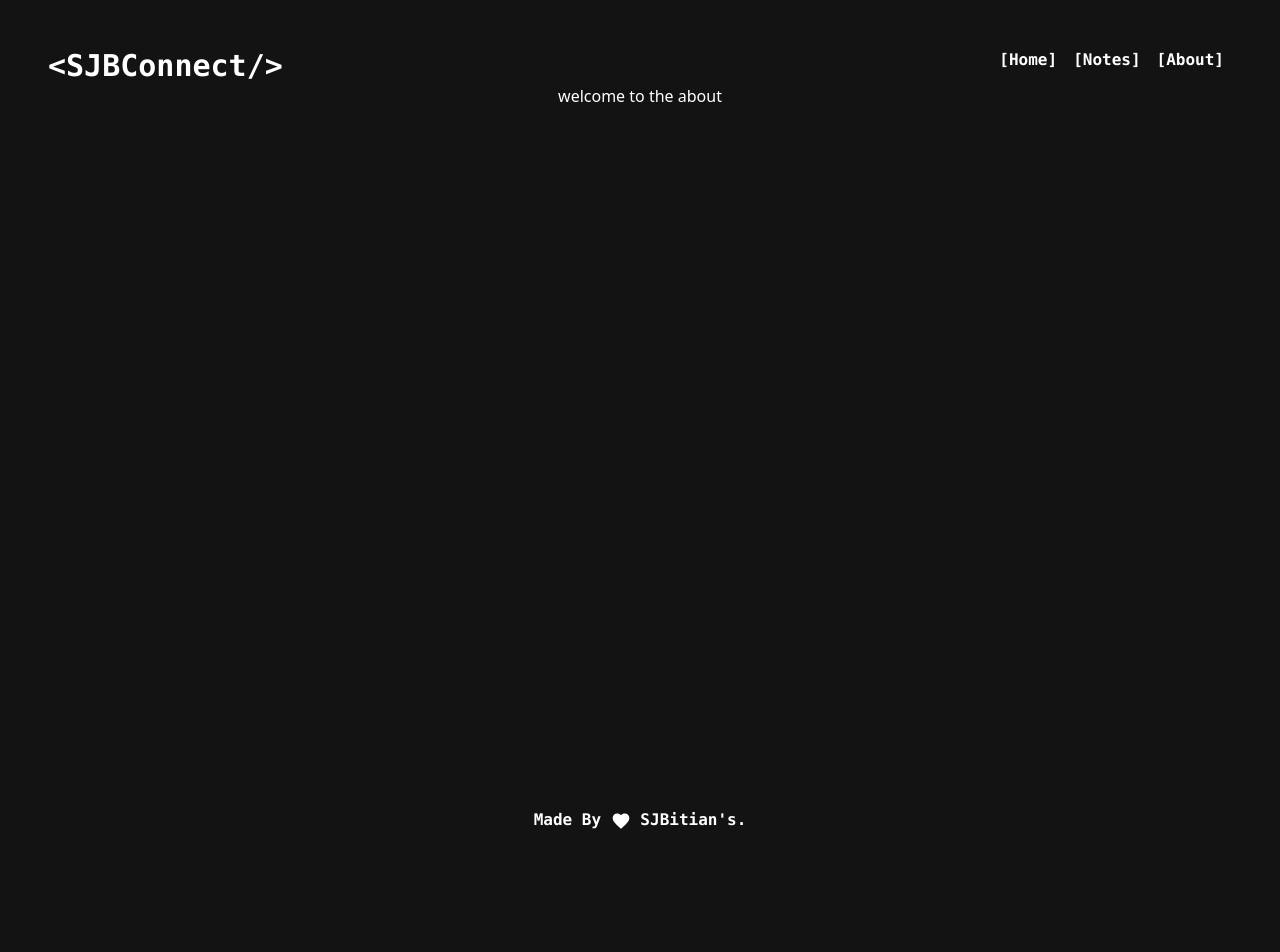
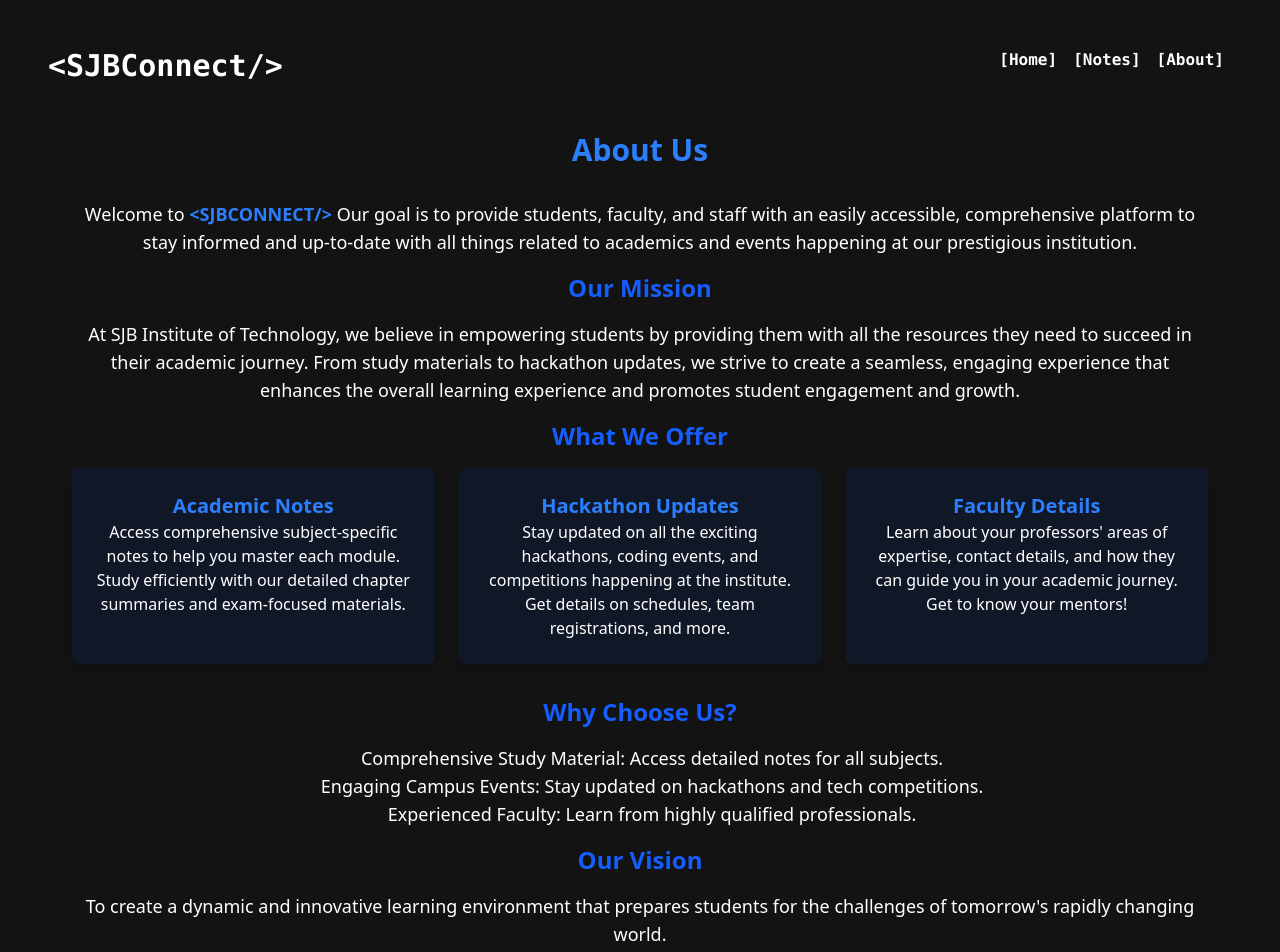
Before and after one commit to m-rishikesh/sjbconnect, a React (Vite) app: page /about in a window 1280 px wide. Shown: the top 952 px of the page. Before the commit the page ends 864 px from the top, so only its background shows below. Built offline with nearby package versions, Linux system fonts and the light colour scheme.

Commit message:
updates notes and about component

```diff
--- a/src/components/About.jsx
+++ b/src/components/About.jsx
@@ -2,7 +2,47 @@
 export default function About(){
     return (
         <>
-        <p>welcome to the about</p>
+        <div className="container mx-auto px-6 py-12">
+  <h1 className="text-3xl font-bold text-center text-blue-500 mb-8">About Us</h1>
+
+  <p className="text-lg text-white mb-4">Welcome to <strong className="text-blue-500">{"<SJBCONNECT/>"}</strong> Our goal is to provide students, faculty, and staff with an easily accessible, comprehensive platform to stay informed and up-to-date with all things related to academics and events happening at our prestigious institution.</p>
+
+  <h2 className="text-2xl font-semibold text-blue-600 mb-4">Our Mission</h2>
+  <p className="text-lg text-white mb-4">At SJB Institute of Technology, we believe in empowering students by providing them with all the resources they need to succeed in their academic journey. From study materials to hackathon updates, we strive to create a seamless, engaging experience that enhances the overall learning experience and promotes student engagement and growth.</p>
+
+  <h2 className="text-2xl font-semibold text-blue-600 mb-4">What We Offer</h2>
+
+  <div className="grid grid-cols-1 md:grid-cols-2 lg:grid-cols-3 gap-6 mb-8">
+    <div className="bg-gray-900 p-6 rounded-lg shadow-lg">
+      <h3 className="text-xl font-semibold text-blue-500">Academic Notes</h3>
+      <p className="text-white">Access comprehensive subject-specific notes to help you master each module. Study efficiently with our detailed chapter summaries and exam-focused materials.</p>
+    </div>
+
+    <div className="bg-gray-900 p-6 rounded-lg shadow-lg">
+      <h3 className="text-xl font-semibold text-blue-500">Hackathon Updates</h3>
+      <p className="text-white">Stay updated on all the exciting hackathons, coding events, and competitions happening at the institute. Get details on schedules, team registrations, and more.</p>
+    </div>
+
+    <div className="bg-gray-900 p-6 rounded-lg shadow-lg">
+      <h3 className="text-xl font-semibold text-blue-500">Faculty Details</h3>
+      <p className="text-white">Learn about your professors' areas of expertise, contact details, and how they can guide you in your academic journey. Get to know your mentors!</p>
+    </div>
+  </div>
+
+  <h2 className="text-2xl font-semibold text-blue-600 mb-4">Why Choose Us?</h2>
+  <ul className="list-none pl-6 mb-4">
+    <li className="text-lg text-white">Comprehensive Study Material: Access detailed notes for all subjects.</li>
+    <li className="text-lg text-white">Engaging Campus Events: Stay updated on hackathons and tech competitions.</li>
+    <li className="text-lg text-white">Experienced Faculty: Learn from highly qualified professionals.</li>
+  </ul>
+
+  <h2 className="text-2xl font-semibold text-blue-600 mb-4">Our Vision</h2>
+  <p className="text-lg text-white mb-4">To create a dynamic and innovative learning environment that prepares students for the challenges of tomorrow's rapidly changing world.</p>
+
+  <h2 className="text-2xl font-semibold text-blue-600 mb-4">Connect With Us</h2>
+  <p className="text-lg text-white mb-4">If you have any questions, suggestions, or would like to contribute notes or event updates, feel free to reach out to us at <a href="#" className="text-blue-500">support@sjbit.edu</a>. We are always here to help!</p>
+</div>
+
         </>
     )
 }
--- a/src/components/Notes.jsx
+++ b/src/components/Notes.jsx
@@ -1,43 +1,85 @@
-import { Link } from 'react-router-dom';
 import FolderOpenIcon from '@mui/icons-material/FolderOpen';
 import { useState } from 'react';
-export default function Notes(){
-    const depts = ['CSE','ISE','ECE','CS-DS'];
-    const years = ['1st Year','2nd Year','3rd Year','4th Year']
-    const [yearbool,setyearbool] = useState(false);
-    return(
+import { render } from 'react-dom';
+
+export default function Notes() {
+  const depts = ['CSE', 'ISE', 'ECE', 'CS-DS'];
+  const noteslist = ['[Module-1]', '[Module-2]', '[Module-3]', '[Module-4]', '[Module-5]'];
+  const years = ['1st Year', '2nd Year', '3rd Year', '4th Year'];
+  const [yearbool, setyearbool] = useState(false);
+  const [notesbool, setnotesbool] = useState(false);
+  const noteslinklist = ['https://www.google.com','facebook.com','xvideos.com','x.com','pink.com']
+
+  // Refactored rendercontent function to return JSX
+  const rendercontent = (elementsList, setboolFunc) => {
+    return elementsList.map((element, index) => (
+
+      <div
+        key={index}
+        className="container flex w-full font-mono hover:text-amber-300 my-10"
+        onClick={() => setboolFunc(true)}
+      >
+        {/* cards section */}
+        <div className="elements py-3 w-full text-left px-2 cursor-pointer">
+          <FolderOpenIcon />
+          <span className="px-3 text-xl">{element}</span>
+        </div>
+      </div>
+    ));
+  };
+
+  const renderoperations = () =>{
+    return [...Array(5)].map((_, index) => (
+        <div key={index}>[Download Notes]</div>
+      ));
+  }
+
+  const backfunc = ()=>{
+    if(notesbool){
+        setnotesbool(false)
+    }
+    else if(yearbool){
+        setyearbool(false)
+    }
+  }
+  return (
     <>
       <div className="maincontainer py-19 relative">
         {yearbool && (
-          <span onClick={() =>setyearbool(false)} className="text-left border-2 border-white absolute top-10 left-0 px-2 py-2 cursor-pointer">
-            Back
+          <span
+            onClick={backfunc}
+            className="text-left absolute top-10 left-3 px-2 py-2 cursor-pointer hover:text-amber-300 font-mono hover:border-amber-300 border-2 border-white"
+          >
+            {"< Back"}
           </span>
         )}
-        {(!yearbool)?depts.map((dept)=>(
-            <Link to="#">
-            <div className="container flex  w-full font-mono hover:text-amber-300  key={dept} my-10 "onClick={()=>{setyearbool(true)}}>
+
+        {notesbool
+          ? <>
+          <div className="container flex flex-col">
+            {noteslist.map((element, index) => (
+
+        <div
+            key={index}
+            className="container flex font-mono my-10"
+            onClick={() => setboolFunc(true)}
+        >
   {/* cards section */}
-            <div className="elements py-3 border-2 border-white w-full text-left px-2 cursor-pointer hover:border-amber-300">
-             <FolderOpenIcon className=''/>
-             <span className='px-3 text-xl'>{dept}</span>
+  <div className="elements py-3 w-full text-left px-2 cursor-pointer">
+    <FolderOpenIcon />
+    <span className="px-3 text-xl">{element}</span>
+    <span className='hover:text-indigo-500 border-2 border-white p-2 mx-2 hover:border-blue-500'><a href={noteslinklist[index]} target="_blank">Download</a></span>
+    <span className='hover:text-red-500 border-2 border-white p-2 mx-2 hover:border-red-500'><a href="" target='_blank'>View PDF</a></span>
+
   </div>
 </div>
-             </Link>
-        ))
-        :
-        years.map((year)=>(
-            <Link to="#">
-            <div className="container flex  w-full font-mono hover:text-amber-300  key={dept} my-10 "onClick={()=>{setyearbool(true)}}>
-            {/* cards section */}
-            <div className="elements py-3 border-2 border-white w-full text-left px-2 cursor-pointer hover:border-amber-300">
-             <FolderOpenIcon className=''/>
-             <span className='px-3 text-xl'>{year}</span>
-            </div>
-         </div>
-             </Link>
-        ))
-    }
+))}
             </div>
           </>
-    )
+          : yearbool
+          ? rendercontent(years, setnotesbool)
+          : rendercontent(depts, setyearbool)}
+      </div>
+    </>
+  );
 }
```
Also changed, not shown: src/App.jsx (+6 -6 lines), src/index.css (line endings or trailing spaces). Lines whose indentation alone changed are shown as unchanged.
